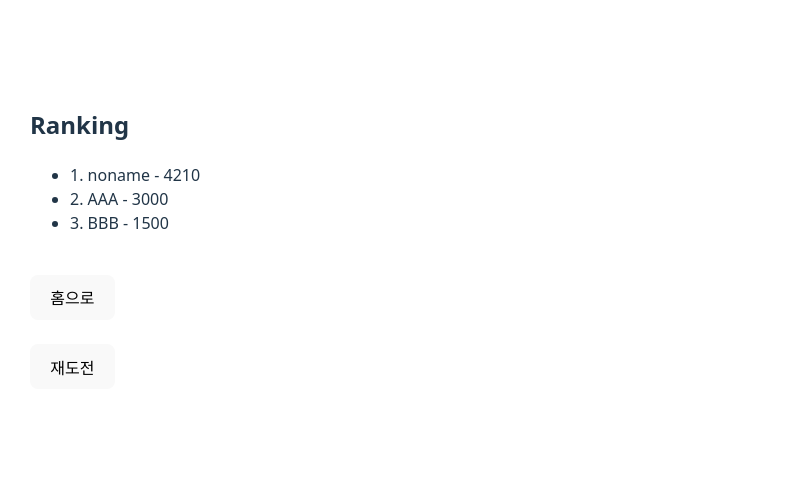
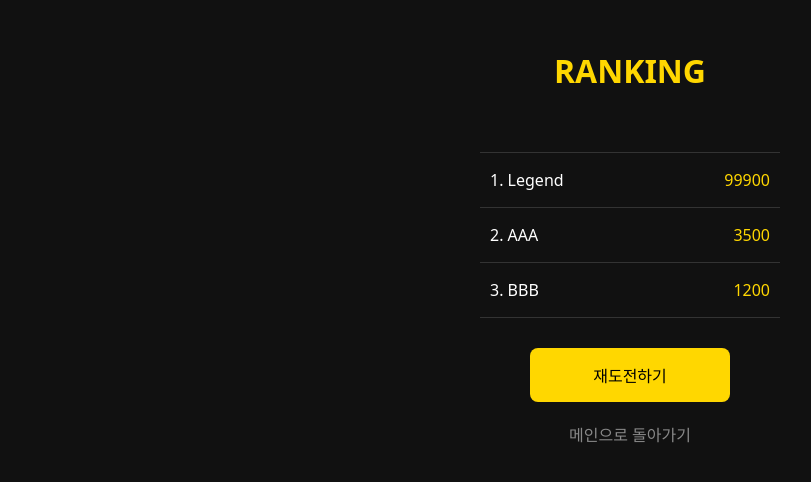
Before and after one commit to siisjo/parry_game, a React app in the folder frontend/: page /ranking in a window 1280 px wide. Shown: the part 162-644 px from the top of the page, without its empty margins (10-821 px from the left). Built offline with nearby package versions, Linux system fonts and the light colour scheme; the HTML template or start-up script is replaced by a standard one.

Commit message:
fix : UI/UX 변경

```diff
--- a/frontend/src/App.tsx
+++ b/frontend/src/App.tsx
@@ -2,6 +2,7 @@ import { BrowserRouter, Routes, Route } from "react-router-dom";
 import Home from "./pages/Home";
 import Ranking from "./pages/Ranking";
 import Game from "./pages/Game";
+import Guide from "./pages/Guide"; // 추가
 
 function App() {
   return (
@@ -10,6 +11,7 @@ function App() {
         <Route path="/" element={<Home />} />
         <Route path="/ranking" element={<Ranking />} />
         <Route path="/game" element={<Game />} />
+        <Route path="/guide" element={<Guide />} /> {/* 추가 */}
       </Routes>
     </BrowserRouter>
   );
--- a/frontend/src/pages/Game.tsx
+++ b/frontend/src/pages/Game.tsx
@@ -1,56 +1,46 @@
-// pages/Game.tsx
-import { useEffect, useState } from "react";
+import { useState } from "react";
 import { useNavigate } from "react-router-dom";
 import PlayingScreen from "../components/PlayingScreen";
 
-type GameState = "READY" | "PLAYING" | "GAME_OVER";
+type GameState = "PLAYING" | "GAME_OVER";
 
 export default function Game() {
   const nav = useNavigate();
-  const [state, setState] = useState<GameState>("READY");
+  // 바로 시작하기 위해 초기값을 PLAYING으로 설정
+  const [state, setState] = useState<GameState>("PLAYING");
   const [score, setScore] = useState(0);
 
-  // 게임 시작
   const startGame = () => {
     setScore(0);
     setState("PLAYING");
   };
 
-  // 게임 종료
   const gameOver = () => {
     setState("GAME_OVER");
   };
 
-  // === 화면 분기 ===
-  if (state === "READY") {
-    return (
-      <div style={{ padding: 40 }}>
-        <h2>무한모드</h2>
-        <button onClick={startGame}>시작</button>
-        <br /><br />
-        <button onClick={() => nav("/")}>홈으로</button>
-      </div>
-    );
-  }
-
   if (state === "GAME_OVER") {
     return (
-      <div style={{ padding: 40 }}>
-        <h2>게임 종료</h2>
-        <p>점수: {score}</p>
+      <div style={{
+        width: "100vw", height: "100vh", backgroundColor: "#111", color: "white",
+        display: "flex", flexDirection: "column", justifyContent: "center", alignItems: "center"
+      }}>
+        <h2 style={{ fontSize: "2.5rem", color: "#ff4d4d" }}>GAME OVER</h2>
+        <p style={{ fontSize: "1.5rem", margin: "20px 0" }}>Final Score: {score}</p>
 
-        <button onClick={() => nav("/ranking")}>
+        <button style={{ width: "200px", padding: "15px", margin: "10px", backgroundColor: "#ffd700", border: "none", borderRadius: "8px", fontWeight: "bold" }} onClick={startGame}>
+          재도전
+        </button>
+        <button style={{ width: "200px", padding: "15px", margin: "10px", backgroundColor: "#333", color: "white", border: "1px solid #555", borderRadius: "8px" }} onClick={() => nav("/ranking")}>
           랭킹 등록
         </button>
-        <br /><br />
-        <button onClick={startGame}>
-          재도전
+        <button style={{ marginTop: "20px", color: "#888", background: "none", border: "none" }} onClick={() => nav("/")}>
+          홈으로
         </button>
       </div>
     );
   }
 
-  // PLAYING
   return (
     <PlayingScreen
       score={score}
--- /dev/null
+++ b/frontend/src/pages/Guide.tsx
@@ -0,0 +1,32 @@
+import { useNavigate } from "react-router-dom";
+
+export default function Guide() {
+  const nav = useNavigate();
+
+  const containerStyle: React.CSSProperties = {
+    width: "100vw", height: "100vh", backgroundColor: "#111", color: "white",
+    display: "flex", flexDirection: "column", justifyContent: "center", alignItems: "center", padding: "20px", textAlign: "center"
+  };
+
+  return (
+    <div style={containerStyle}>
+      <h2 style={{ color: "#ffd700" }}>HOW TO PLAY</h2>
+      <div style={{ margin: "30px 0", lineHeight: "1.8", fontSize: "1.1rem", color: "#ccc" }}>
+        <p><b>패링:</b> 노란 전조 방향을(좌/우) 클릭/터치 하세요!</p>
+        <p><b>페이크:</b> 초록 전조가 보이면 클릭하지 말고 기다리세요.</p>
+        <p><b>연속 패링:</b> 2~3회 들어오는 공격을 맞춰 클릭하세요.</p>
+        <p><b>스타 캐치:</b> 별이 노란 영역에 왔을 때 타이밍 맞춰 클릭!</p>
+      </div>
+
+      <button
+        style={{ width: "200px", padding: "15px", backgroundColor: "#ffd700", border: "none", borderRadius: "8px", fontWeight: "bold", cursor: "pointer" }}
+        onClick={() => nav("/game")}
+      >
+        이해했어! 시작하기
+      </button>
+      <button style={{ marginTop: "20px", color: "#888", background: "none", border: "none", cursor: "pointer" }} onClick={() => nav("/")}>
+        뒤로가기
+      </button>
+    </div>
+  );
+}
--- a/frontend/src/pages/Home.tsx
+++ b/frontend/src/pages/Home.tsx
@@ -1,15 +1,32 @@
-// pages/Home.tsx
 import { useNavigate } from "react-router-dom";
 
 export default function Home() {
   const nav = useNavigate();
 
+  const containerStyle: React.CSSProperties = {
+    width: "100vw", height: "100vh", backgroundColor: "#111", color: "white",
+    display: "flex", flexDirection: "column", justifyContent: "center", alignItems: "center",
+  };
+
+  const btnStyle: React.CSSProperties = {
+    width: "200px", padding: "15px", marginBottom: "15px", fontSize: "1.1rem",
+    backgroundColor: "#333", color: "white", border: "1px solid #555",
+    borderRadius: "8px", cursor: "pointer", fontWeight: "bold"
+  };
+
   return (
-    <div style={{ padding: 40 }}>
-      <h1>Parry Game</h1>
+    <div style={containerStyle}>
+      <h1 style={{ fontSize: "3rem", marginBottom: "40px", color: "#ffd700" }}>Parry Game</h1>
 
-      <button onClick={() => nav("/game")}>게임 시작</button><br /><br />
-      <button onClick={() => nav("/ranking")}>랭킹</button><br /><br />
+      <button style={{ ...btnStyle, backgroundColor: "#ffd700", color: "#000" }} onClick={() => nav("/game")}>
+        게임 시작
+      </button>
+      <button style={btnStyle} onClick={() => nav("/guide")}>
+        게임 방법
+      </button>
+      <button style={btnStyle} onClick={() => nav("/ranking")}>
+        랭킹
+      </button>
     </div>
   );
 }
--- a/frontend/src/pages/Ranking.tsx
+++ b/frontend/src/pages/Ranking.tsx
@@ -1,31 +1,38 @@
-// pages/Ranking.tsx
 import { useNavigate } from "react-router-dom";
 
 const mock = [
-  { name: "noname", score: 4210 },
-  { name: "AAA", score: 3000 },
-  { name: "BBB", score: 1500 }
+  { name: "Legend", score: 99900 },
+  { name: "AAA", score: 3500 },
+  { name: "BBB", score: 1200 }
 ];
 
 export default function Ranking() {
   const nav = useNavigate();
 
+  const containerStyle: React.CSSProperties = {
+    width: "100vw", height: "100vh", backgroundColor: "#111", color: "white",
+    display: "flex", flexDirection: "column", justifyContent: "center", alignItems: "center"
+  };
+
   return (
-    <div style={{ padding: 40 }}>
-      <h2>Ranking</h2>
+    <div style={containerStyle}>
+      <h2 style={{ color: "#ffd700", fontSize: "2rem" }}>RANKING</h2>
 
-      <ul>
+      <div style={{ width: "300px", margin: "30px 0", borderTop: "1px solid #333" }}>
         {mock.map((r, i) => (
-          <li key={i}>
-            {i + 1}. {r.name} - {r.score}
-          </li>
+          <div key={i} style={{ display: "flex", justifyContent: "space-between", padding: "15px 10px", borderBottom: "1px solid #333" }}>
+            <span>{i + 1}. {r.name}</span>
+            <span style={{ color: "#ffd700" }}>{r.score}</span>
+          </div>
         ))}
-      </ul>
+      </div>
 
-      <br />
-      <button onClick={() => nav("/")}>홈으로</button>
-      <br /><br />
-      <button onClick={() => nav("/game")}>재도전</button>
+      <button style={{ width: "200px", padding: "15px", backgroundColor: "#ffd700", border: "none", borderRadius: "8px", fontWeight: "bold", marginBottom: "10px" }} onClick={() => nav("/game")}>
+        재도전하기
+      </button>
+      <button style={{ color: "#888", background: "none", border: "none" }} onClick={() => nav("/")}>
+        메인으로 돌아가기
+      </button>
     </div>
   );
 }
```
